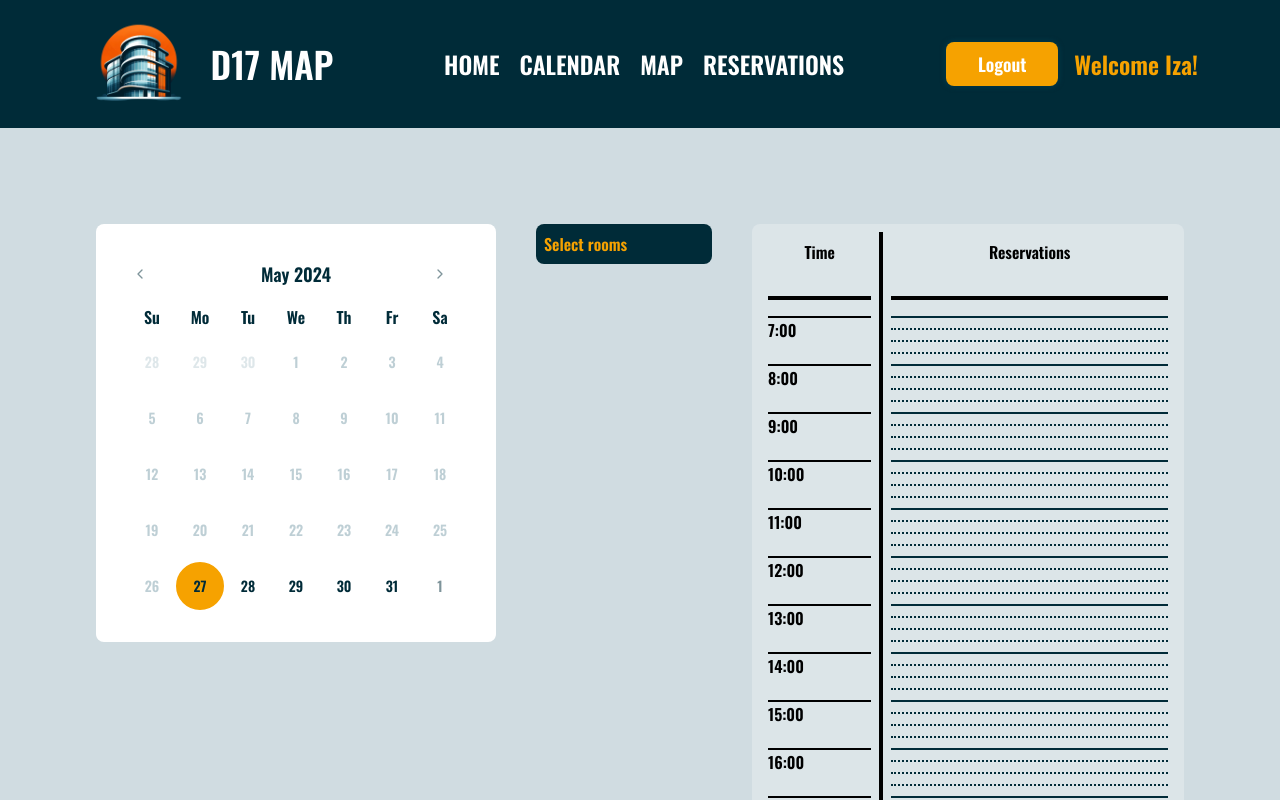
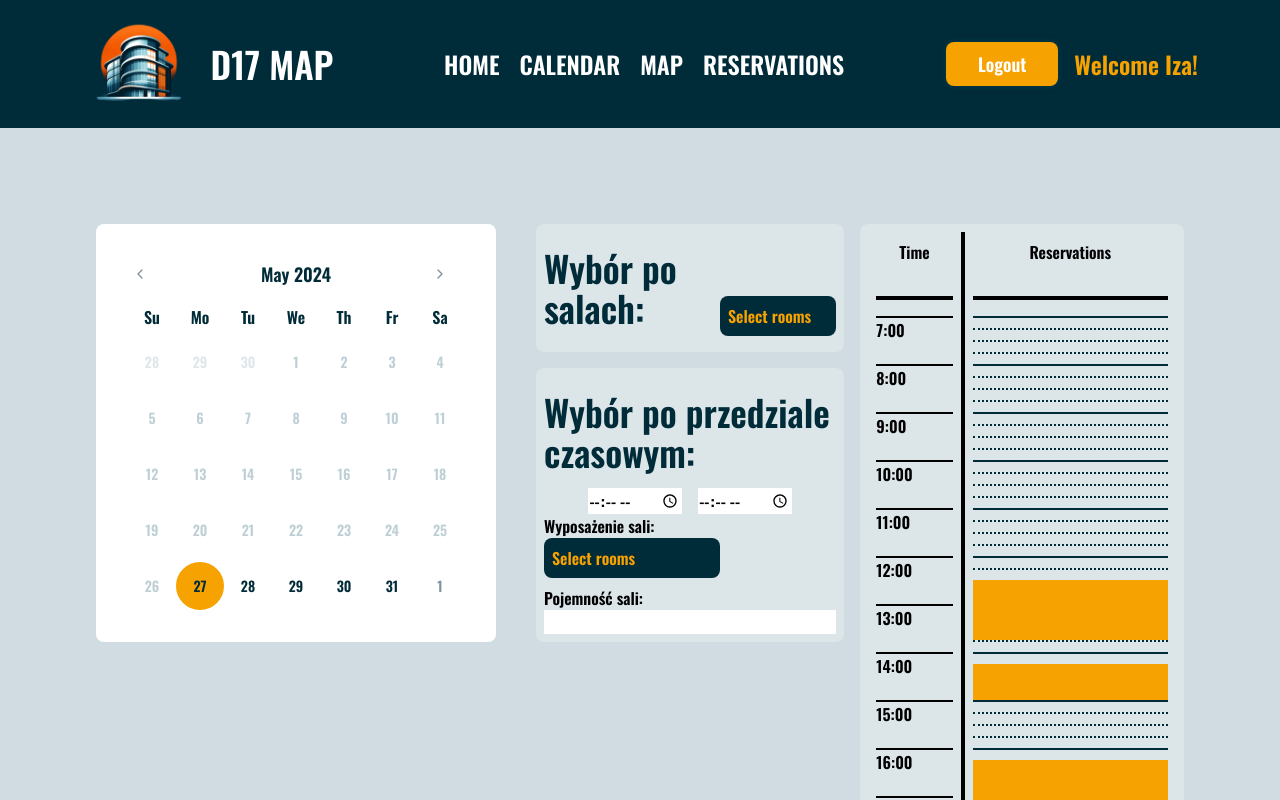
Before and after one commit to Spolka-Zlo/D17Map-Frontend, a Next.js app: page /calendar in a window 1280 px wide. Built offline with nearby package versions, Linux system fonts and the light colour scheme.

Commit message:
filters added

```diff
--- a/src/app/calendar/_components/CalendarDaySection.tsx
+++ b/src/app/calendar/_components/CalendarDaySection.tsx
@@ -1,12 +1,16 @@
-import { Dispatch, SetStateAction } from "react";
+"use client";
+import { Dispatch, SetStateAction, useState } from "react";
 import { CalendarTimeTable } from "./CalendarTimeTable";
 import { Reservation } from "@/app/calendar/page";
+import { CalendarFilterByRooms } from "./CalendarFilterByRooms";
+import { CalendarFilterByTimeRnage } from "./CalendarFilterByTimeRnage";
 
 type CalendarDaySectionProps = {
   isOpen?: boolean;
   setIsOpen?: Dispatch<SetStateAction<boolean>>;
   reservations: Reservation[];
-  rooms: string[];
+  availableRooms: string[];
+  equipment: string[];
 };
 
 //isOpen and setIsOpen prepared for future use
@@ -14,11 +18,30 @@ export function CalendarDaySection({
   isOpen = true,
   setIsOpen,
   reservations,
-  rooms,
+  availableRooms,
+  equipment,
 }: CalendarDaySectionProps) {
+  const [selectedRooms, setSelectedRooms] = useState<string[]>([]);
   return (
-    <div className="w-full bg-white/25 max-w-[450px] rounded-lg grow p-2">
-      <CalendarTimeTable reservations={reservations} rooms={rooms} />
+    <div className="flex gap-4 w-full grow">
+      <div className="flex flex-col gap-4">
+        <div className="w-full h-fit bg-white/25 max-w-[450px] rounded-lg p-2">
+          <CalendarFilterByRooms
+            availableRooms={availableRooms}
+            selectedRooms={selectedRooms}
+            setSelectedRooms={setSelectedRooms}
+          />
+        </div>
+        <div className="w-full h-fit bg-white/25 max-w-[450px] rounded-lg p-2">
+          <CalendarFilterByTimeRnage
+            reservations={reservations}
+            equipment={equipment}
+          />
+        </div>
+      </div>
+      <div className="w-full bg-white/25 max-w-[450px] rounded-lg p-2">
+        <CalendarTimeTable reservations={reservations} rooms={availableRooms} />
+      </div>
     </div>
   );
 }
--- a/src/app/calendar/_components/CalendarFilterByRooms.tsx
+++ b/src/app/calendar/_components/CalendarFilterByRooms.tsx
@@ -13,7 +13,8 @@ export function CalendarFilterByRooms({
   setSelectedRooms,
 }: CalendarFilterByRoomsProps) {
   return (
-    <div>
+    <div className="flex justify-center content-center items-end gap-4">
+      <h2>Wybór po salach:</h2>
       <MultipleChoiceDropdown
         options={availableRooms}
         selected={selectedRooms}
--- /dev/null
+++ b/src/app/calendar/_components/CalendarFilterByTimeRnage.tsx
@@ -0,0 +1,48 @@
+import { Dispatch, SetStateAction, useState } from "react";
+import { Reservation } from "@/app/calendar/page";
+import { MultipleChoiceDropdown } from "@/components/MultipleChoiceDropdown";
+
+type CalendarFilterByTimeRnageProps = {
+  reservations: Reservation[];
+  equipment: string[];
+};
+
+export function CalendarFilterByTimeRnage({
+  reservations,
+  equipment,
+}: CalendarFilterByTimeRnageProps) {
+  const [selectedEquipment, setSelectedEquipment] = useState<string[]>([]);
+  const [startTime, setStartTime] = useState("");
+  const [endTime, setEndTime] = useState("");
+  return (
+    <div className="flex flex-col">
+      <h2>Wybór po przedziale czasowym:</h2>
+      <div className="flex justify-center content-center items-end gap-4">
+        <input
+          type="time"
+          id="appt"
+          name="appt"
+          min="07:00"
+          max="19:00"
+          required
+        />
+        <input
+          type="time"
+          id="appt"
+          name="appt"
+          min="07:00"
+          max="19:00"
+          required
+        />
+      </div>
+      <h3>Wyposażenie sali:</h3>
+      <MultipleChoiceDropdown
+        options={equipment}
+        selected={selectedEquipment}
+        setSelected={setSelectedEquipment}
+      />
+      <h3>Pojemność sali:</h3>
+      <input type="number" />
+    </div>
+  );
+}
--- a/src/app/calendar/_components/CalendarSection.tsx
+++ b/src/app/calendar/_components/CalendarSection.tsx
@@ -9,15 +9,16 @@ import { CalendarFilterByRooms } from "./CalendarFilterByRooms";
 type CalendarSectionProps = {
   reservations: Reservation[];
   availableRooms: string[];
+  equipment: string[];
 };
 
 export function CalendarSection({
   reservations,
   availableRooms,
+  equipment,
 }: CalendarSectionProps) {
   const [selectedDate, setSelectedDate] = useState<Date>(new Date());
   const [isOpen, setIsOpen] = useState(false);
-  const [selectedRooms, setSelectedRooms] = useState<string[]>([]);
 
   return (
     <section className="flex w-full justify-between gap-10">
@@ -41,19 +42,14 @@ export function CalendarSection({
           availableRooms={availableRooms}
         /> */}
       </div>
-      <CalendarFilterByRooms
-        availableRooms={availableRooms}
-        selectedRooms={selectedRooms}
-        setSelectedRooms={setSelectedRooms}
-      />
-
       <CalendarDaySection
         isOpen={isOpen}
         setIsOpen={setIsOpen}
         reservations={reservations.filter(
           (reservation) => reservation.date.getDay() === selectedDate.getDay()
         )}
-        rooms={selectedRooms}
+        availableRooms={availableRooms}
+        equipment={equipment}
       />
     </section>
   );
--- a/src/app/calendar/page.tsx
+++ b/src/app/calendar/page.tsx
@@ -39,12 +39,13 @@ export default function Reservation() {
     },
   ];
   const availableRooms = ["2.41", "1.38", "3.33", "4.22", "3.11", "2.22"];
-
+  const equipment = ["Computers", "Routers", "Terminals"];
   return (
     <main>
       <CalendarSection
         reservations={reservations}
         availableRooms={availableRooms}
+        equipment={equipment}
       />
     </main>
   );
--- a/src/components/MultipleChoiceDropdown.tsx
+++ b/src/components/MultipleChoiceDropdown.tsx
@@ -26,7 +26,7 @@ export function MultipleChoiceDropdown({
       </div>
 
       {isOpen && (
-        <ul className="w-44 rounded-lg">
+        <ul className="w-44 absolute rounded-lg">
           {options.map((option) => (
             <li
               key={option}
```
